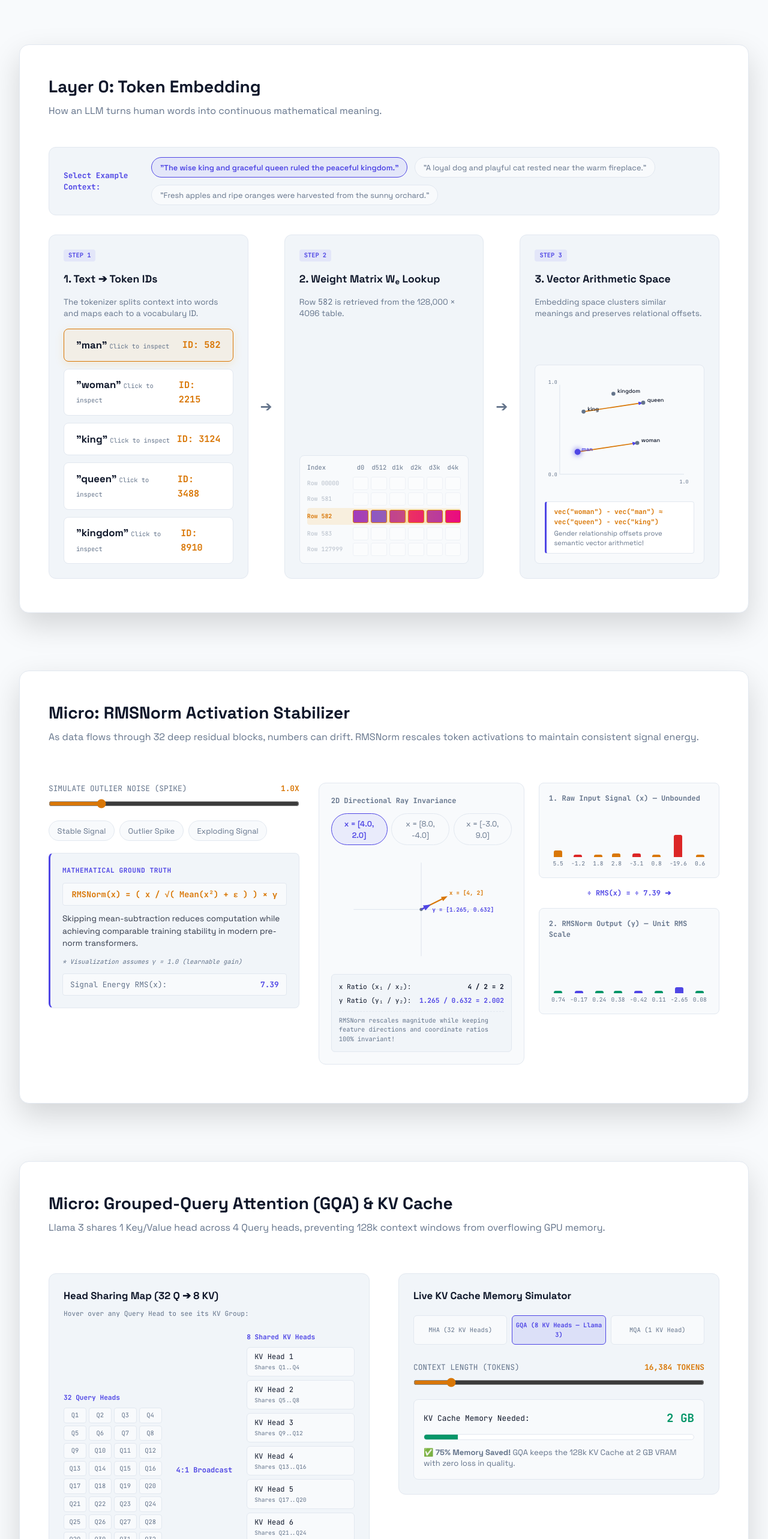
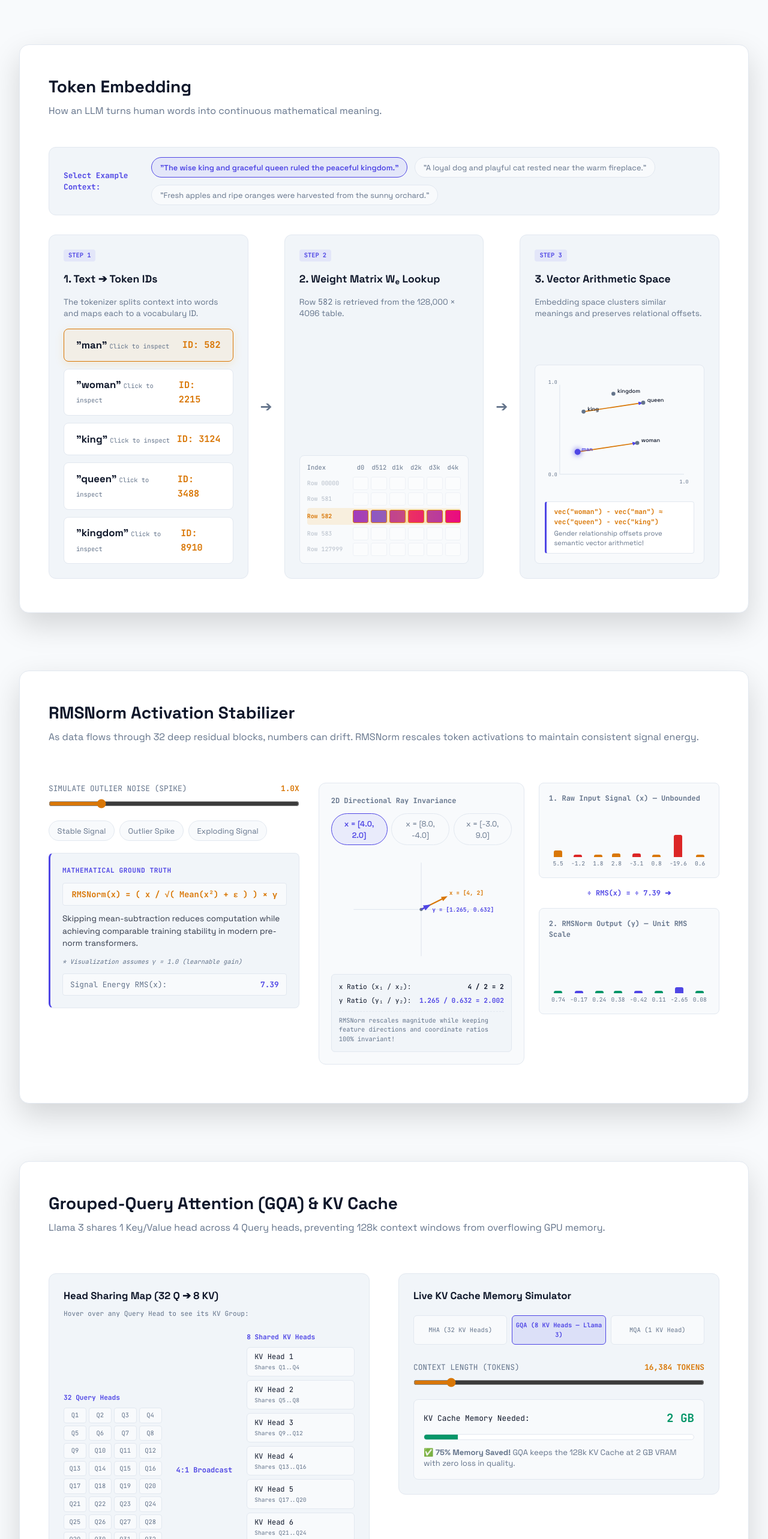
Before and after one commit to AlanPonnachan/transformer-encyclopedia, a SvelteKit app: page /architectures/llama3 in a window 1280 px wide. Shown: the part 1180-3746 px from the top of the page at 60% size. Built offline with nearby package versions, Linux system fonts and the light colour scheme.

Commit message:
fromatting

```diff
--- a/src/routes/architectures/llama3/+page.svelte
+++ b/src/routes/architectures/llama3/+page.svelte
@@ -2,8 +2,6 @@
   import BlueprintCard from '$lib/components/common/BlueprintCard.svelte';
   import InteractiveCard from '$lib/components/common/InteractiveCard.svelte';
   import SwiGLUExplorer from '$lib/components/architectures/SwiGLUExplorer.svelte';
-  import Matrix from '$lib/atoms/Matrix.svelte';
-  import Vector from '$lib/atoms/Vector.svelte';
   import { inspectedCell } from '$lib/stores/diagram';
   import { onMount } from 'svelte';
 
@@ -397,7 +395,7 @@
        ========================================== -->
   <span id="embed-card" style="display:block; margin-top:-50px; padding-top:50px;"></span>
 
-  <InteractiveCard title="Layer 0: Token Embedding" subtitle="How an LLM turns human words into continuous mathematical meaning.">
+  <InteractiveCard title="Token Embedding" subtitle="How an LLM turns human words into continuous mathematical meaning.">
     <div class="embed-interactive-wrapper">
 
       <!-- PRESET SENTENCE SELECTOR -->
@@ -570,7 +568,7 @@
        ========================================== -->
   <span id="rmsnorm-card" style="display:block; margin-top:-50px; padding-top:50px;"></span>
 
-  <InteractiveCard title="Micro: RMSNorm Activation Stabilizer" subtitle="As data flows through 32 deep residual blocks, numbers can drift. RMSNorm rescales token activations to maintain consistent signal energy.">
+  <InteractiveCard title=" RMSNorm Activation Stabilizer" subtitle="As data flows through 32 deep residual blocks, numbers can drift. RMSNorm rescales token activations to maintain consistent signal energy.">
     <div class="rmsnorm-workspace">
 
       <!-- CONTROLS & EXPLANATION -->
@@ -708,7 +706,7 @@
        ========================================== -->
   <span id="gqa-card" style="display:block; margin-top:-50px; padding-top:50px;"></span>
 
-  <InteractiveCard title="Micro: Grouped-Query Attention (GQA) & KV Cache" subtitle="Llama 3 shares 1 Key/Value head across 4 Query heads, preventing 128k context windows from overflowing GPU memory.">
+  <InteractiveCard title=" Grouped-Query Attention (GQA) & KV Cache" subtitle="Llama 3 shares 1 Key/Value head across 4 Query heads, preventing 128k context windows from overflowing GPU memory.">
     <div class="gqa-workspace">
 
       <!-- LEFT: HEAD BROADCASTER MAP -->
@@ -812,7 +810,7 @@
        CARD 5: RE-ENGINEERED ROPE (FIGURE 1 FROM PAPER)
        ========================================== -->
   <span id="rope-card" style="display:block; margin-top:-50px; padding-top:50px;"></span>
-  <InteractiveCard title="Micro: RoPE (Rotary Positional Embeddings)" subtitle="RoPE encodes position by rotating Query and Key feature pairs in 2D sub-planes before attention is computed.">
+  <InteractiveCard title=" RoPE (Rotary Positional Embeddings)" subtitle="RoPE encodes position by rotating Query and Key feature pairs in 2D sub-planes before attention is computed.">
     <div class="rope-workspace">
 
       <!-- CONTROLS & FORMULA -->
@@ -894,7 +892,7 @@
        CARD 7: CAUSAL MASKING & ATTENTION
        ========================================== -->
   <span id="causal-card" style="display:block; margin-top:-50px; padding-top:50px;"></span>
-  <InteractiveCard title="Micro: Causal Masking & Attention Matrix" subtitle="Autoregressive models must not look into the future. The upper-triangular -∞ mask blocks future words.">
+  <InteractiveCard title=" Causal Masking & Attention Matrix" subtitle="Autoregressive models must not look into the future. The upper-triangular -∞ mask blocks future words.">
     <div class="causal-workspace">
 
       <div class="causal-matrix-box">
@@ -940,7 +938,7 @@
        CARD 8: OUTPUT PROJECTION & SAMPLING
        ========================================== -->
   <span id="sampling-card" style="display:block; margin-top:-50px; padding-top:50px;"></span>
-  <InteractiveCard title="Micro: Output Projection & Token Sampling" subtitle="Projecting 4,096-d hidden states back to 128,000 logits, then sampling the next word using Temperature & Top-P.">
+  <InteractiveCard title=" Output Projection & Token Sampling" subtitle="Projecting 4,096-d hidden states back to 128,000 logits, then sampling the next word using Temperature & Top-P.">
     <div class="sampling-workspace">
 
       <div class="sampling-controls">
```
